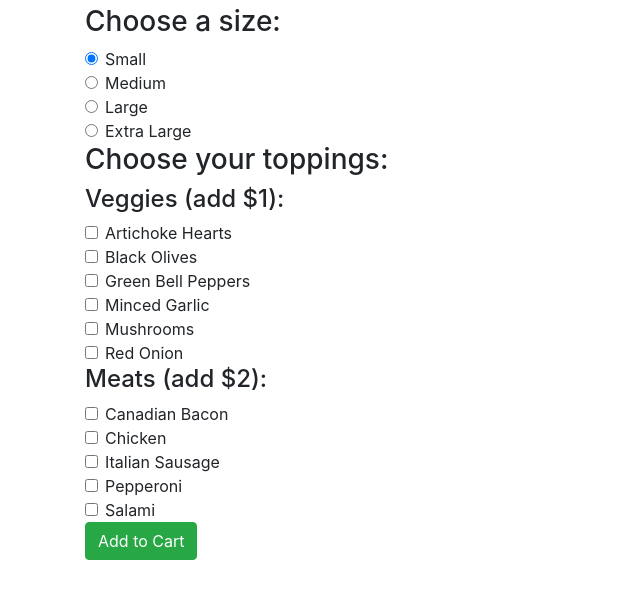
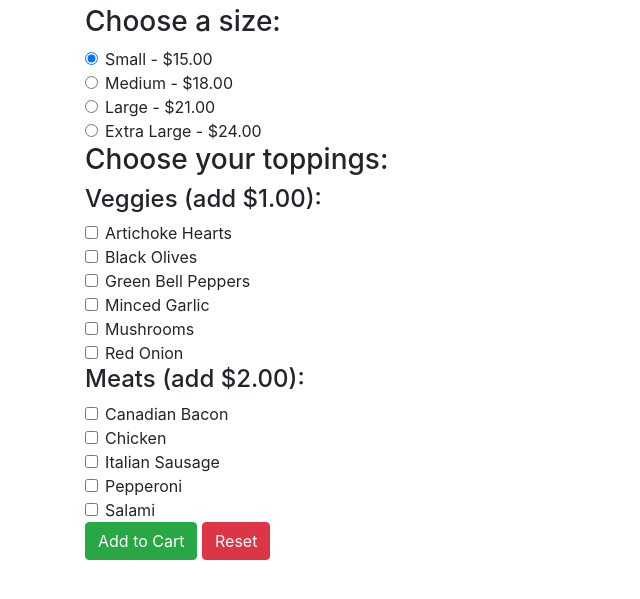
Before and after one commit to kpundt93/pizza-parlor, a plain HTML site: page index.html in a window 1280 px wide. Shown: the part 97-696 px from the top of the page, without its empty margins (0-640 px from the left). Drawn offline with Linux system fonts and the light colour scheme.

Commit message:
add prices to sizes and add reset button

```diff
--- a/index.html
+++ b/index.html
@@ -18,23 +18,23 @@
       <h3>Choose a size:</h3>
       <div class="form-check" id="size">
         <input class="form-check-input" type="radio" name="size" value="s" checked>
-        <label class="form-check-label" for="s">Small</label>
+        <label class="form-check-label" for="s">Small - $15.00</label>
       </div>
       <div class="form-check" id="size">
         <input class="form-check-input" type="radio" name="size" value="m">
-        <label class="form-check-label" for="m">Medium</label>
+        <label class="form-check-label" for="m">Medium - $18.00</label>
       </div>
       <div class="form-check" id="size">
         <input class="form-check-input" type="radio" name="size" value="l"
-        <label class="form-check-label" for="l">Large</label>
+        <label class="form-check-label" for="l">Large - $21.00</label>
       </div>
       <div class="form-check" id="size">
         <input class="form-check-input" type="radio" name="size" value="xl"
-        <label class="form-check-label" for="xl">Extra Large</label>
+        <label class="form-check-label" for="xl">Extra Large - $24.00</label>
       </div>
       <h3>Choose your toppings:</h3>
       <div class="ingredients" id="veggies">
-        <h4>Veggies (add $1):</h4>
+        <h4>Veggies (add $1.00):</h4>
         <div class="form-check">
           <input class="form-check-input" type="checkbox" name="veg" value="artichoke hearts">
           <label class="form-check-label" for="artichoke hearts">Artichoke Hearts</label>
@@ -61,7 +61,7 @@
         </div>
       </div>
       <div class="ingredients" id="meats">
-        <h4>Meats (add $2):</h4>
+        <h4>Meats (add $2.00):</h4>
         <div class="form-check">
           <input class="form-check-input" type="checkbox" name="meat" value="canadian bacon">
           <label class="form-check-label" for="canadian bacon">Canadian Bacon</label>
@@ -83,10 +83,11 @@
           <label class="form-check-label" for="salami">Salami</label>
         </div>
       </div>
-      <button class="btn btn-success">Add to Cart</button>
+      <button class="btn btn-success" type="submit">Add to Cart</button>
+      <button id="reset" class="btn btn-danger" type="reset">Reset</button>
     </form>
 
-    <div id="price"></div>
+    <div id="total"></div>
   </div>
 </body>
 </html>
```
